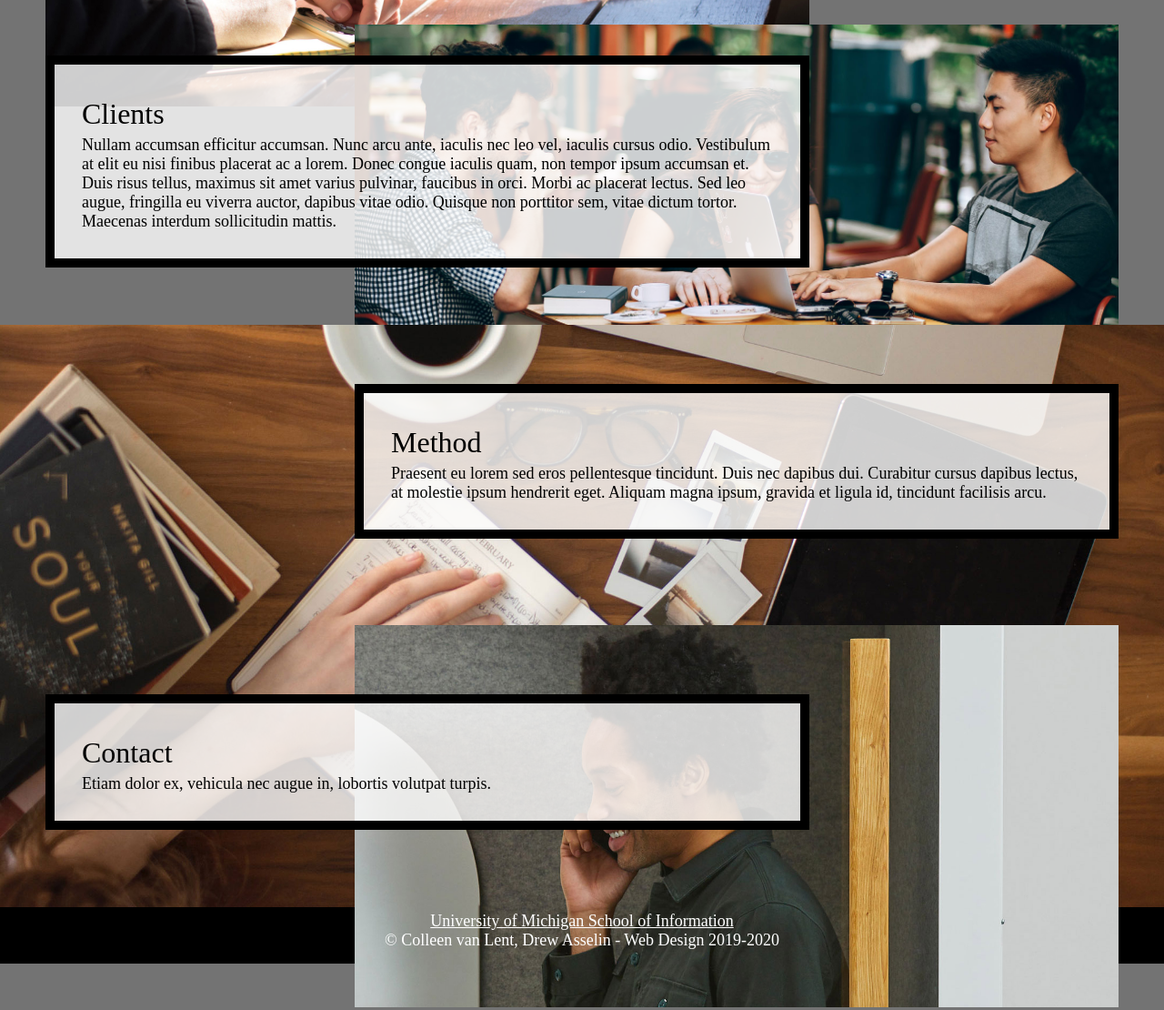
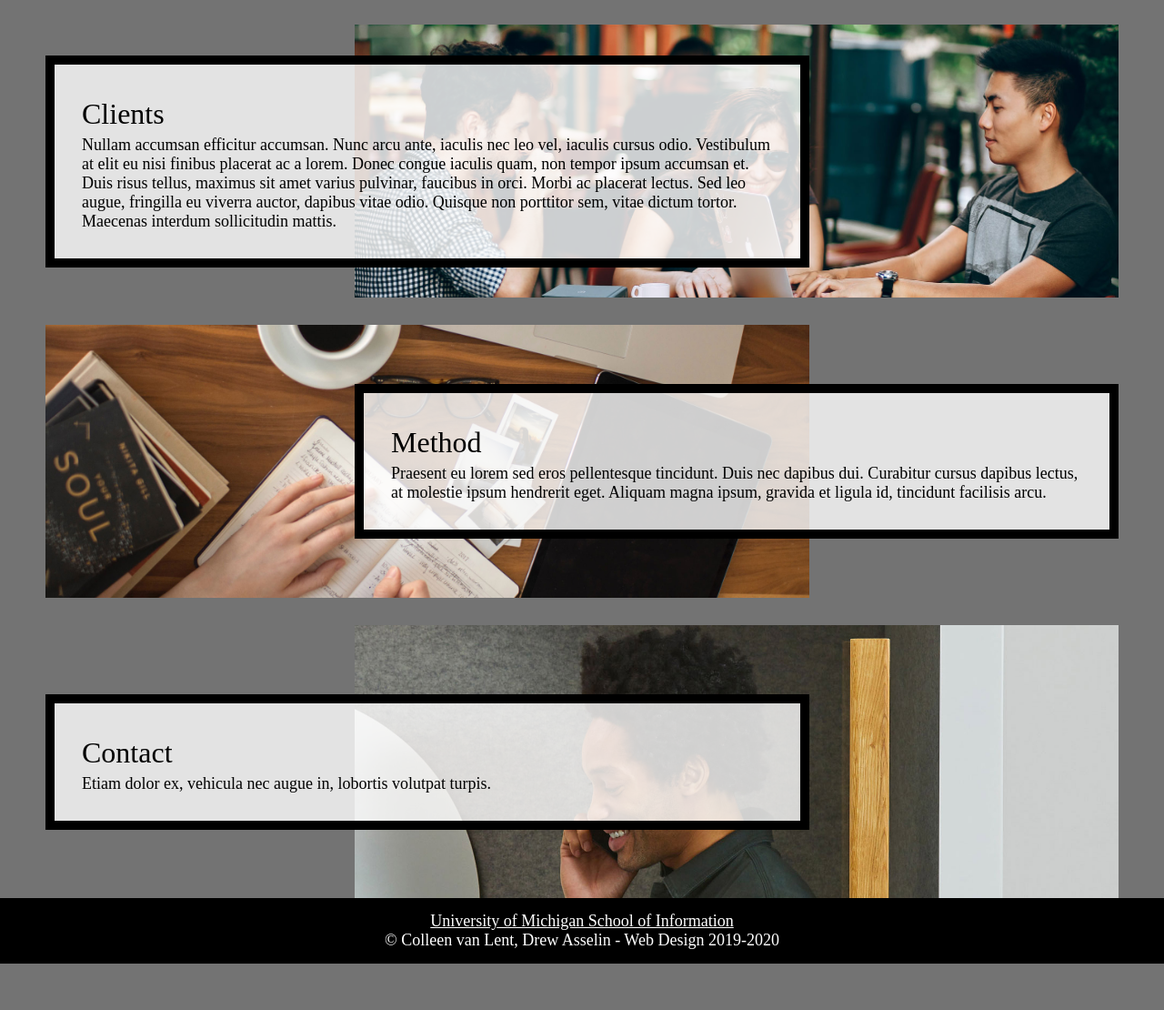
Before and after one commit to umichpercy/hw4-2023, a plain HTML site: page index.html in a window 1280 px wide. Shown: the part 785-1895 px from the top of the page at 91% size. After the commit the page ends 1844 px from the top, so only its background shows below. Drawn offline with Linux system fonts and the light colour scheme.

Commit message:
Add files via upload

```diff
--- a/css/style.css
+++ b/css/style.css
@@ -32,42 +32,43 @@ a.skip{
   .intro {
     background-color: #858585;
     background-image: url('../images/header.jpg');
+    min-height: 400px;
     background-size: cover;
     background-attachment: fixed;
+    background-repeat: no-repeat;
     background-position: center;
-    min-height: 400px;
   }
 
   /* Requirement 5 code here -- Do not remove this comment. */
   .about, .clients, .method, .contact{
-  grid-column: 2/3;
+    grid-column: 2;
   }
   /* Requirement 6 code here -- Do not remove this comment. */
   img {
-  width: 100%;
+    width: 100%;
   }
 
   /* Requirement 7 code here -- Do not remove this comment. */
   .about-image, .clients-image, .method-image, .contact-image{
-  grid-column: 1/-1;
-  max-height: 500px;
+    grid-column: 1/-1;
+    max-height: 500px;
 
   }
 
   /* Requirement 8 code here -- Do not remove this comment. */
   .about, .about-image{
-    grid-row: 1/2;
+    grid-row: 1;
   }
 
   .clients, .clients-image{
-    grid-row: 2/3;
+    grid-row: 2;
   }
 
   .method, .method-image{
-    grid-row: 3/4;
+    grid-row: 3;
   }
   .contact, .contact-image{
-    grid-row: 4/5;
+    grid-row: 4;
   }
 
 
@@ -87,7 +88,7 @@ a.skip{
 
   /*Add the media query here.  Make sure to */
 
-@media {
+@media screen and (min-width: 800px){
   nav{
     padding-top: 35px;
     /* Requirement 10 code here -- Do not remove this comment. */
@@ -106,6 +107,10 @@ a.skip{
   a.skip:focus{
     top: 20px;
     left: 0px;
+    text-decoration-line: overline;
+    text-decoration-thickness: 10px;
+    text-decoration-color: yellow;
+    outline: none;
   }
 
 
@@ -116,7 +121,7 @@ a.skip{
 
   .container{
     grid-template-columns:50px auto 500px auto 50px;
-    grid-template-rows: repeat(4, 300px) ;
+    grid-template-rows: repeat(4, 300px);
   }
 
 
@@ -124,16 +129,19 @@ a.skip{
  /* The .about, .method, .clients-image, .contact-image elements:
 Begin in the third column and span two columns */
 .about, .method, .clients-image, .contact-image{
-  grid-column: 3/span 2;
+  grid-column: 3 / span 2;
 }
 
 
   /* Requirement 14 code here -- Do not remove this comment. */
-  .clients, .contact, .about-image, and .method-image{
-    grid-column: 2/span 2;
+  .clients, .contact, .about-image, .method-image{
+    grid-column: 2 / span 2;
   }
 
   /* Requirement 15 code here -- Do not remove this comment. */
+  .about-image, .clients-image, .method-image, .contact-image{
+    overflow: hidden
+  }
 }
 
 /** Code for prefers reduced motion **/
```
